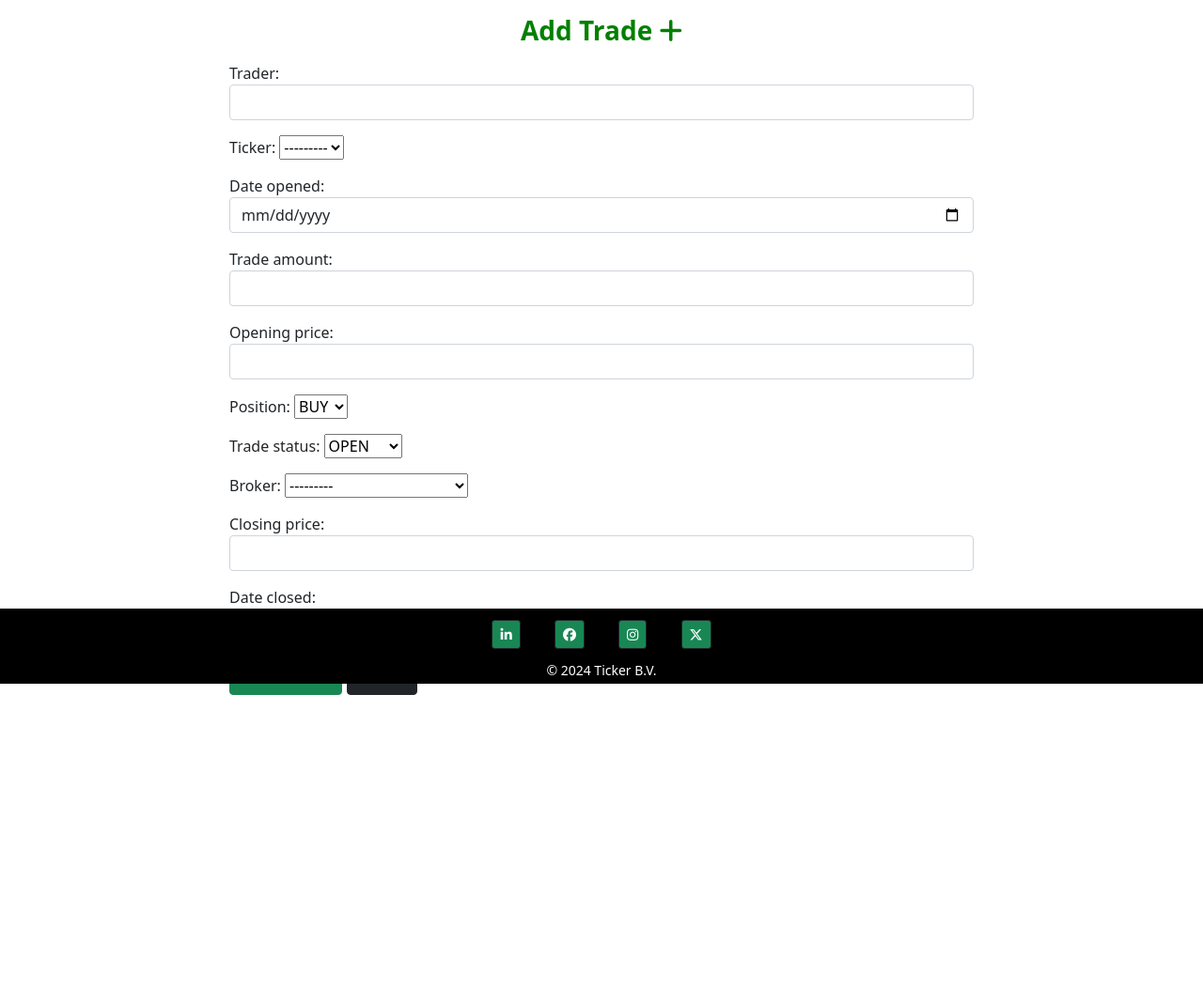
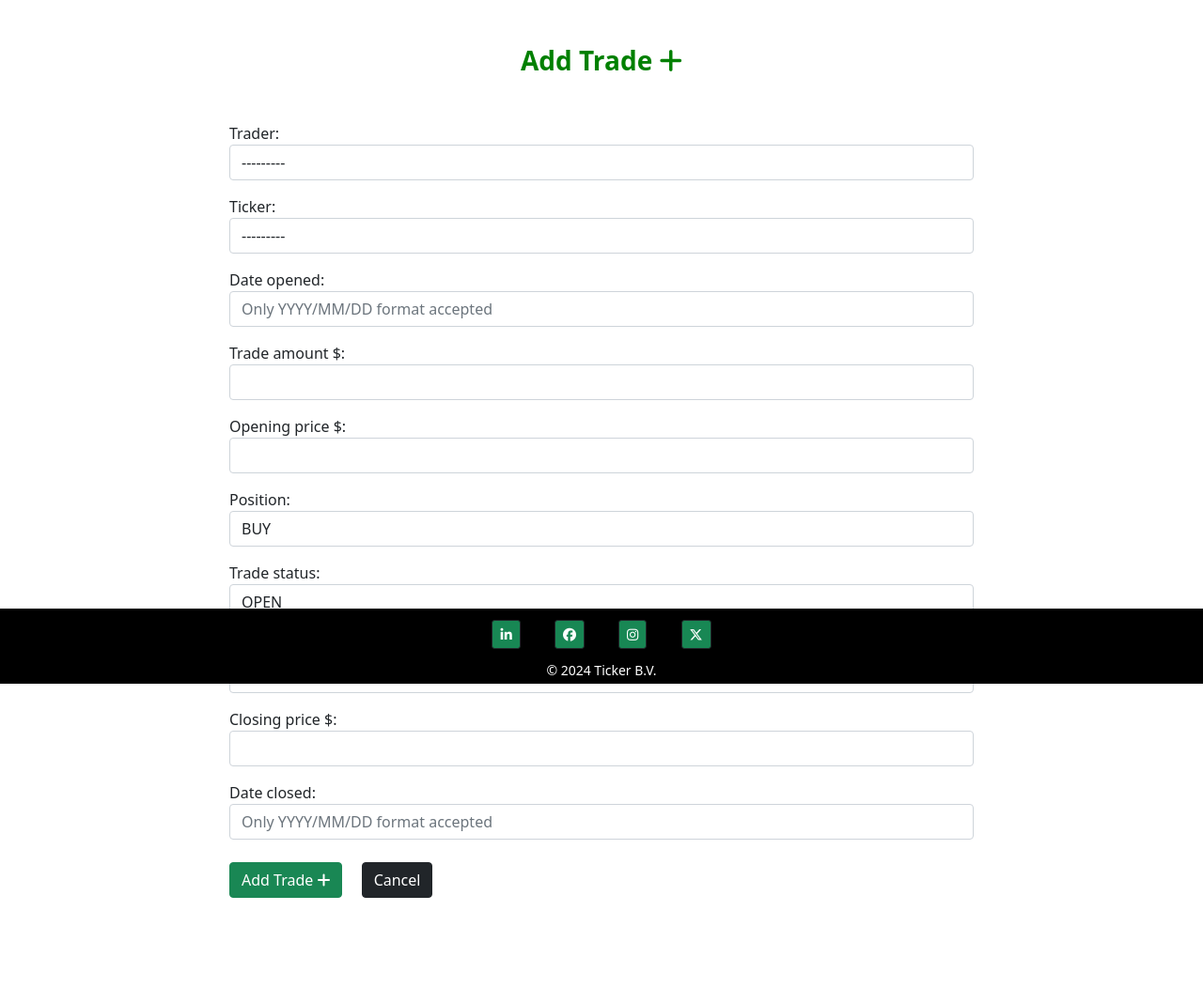
Before and after one commit to DannyGilligan/ticker, a Django app: page /add_trade/ in a window 1280 px wide. Shown: the part 72-1124 px from the top of the page at 94% size. Before the commit the page ends 812 px from the top, so only its background shows below. Run offline with Django 4.2, Linux system fonts and the light colour scheme.

Commit message:
Add for controls to tradedetailsform

```diff
--- a/trades/forms.py
+++ b/trades/forms.py
@@ -14,36 +14,51 @@ class TradeDetailsForm(forms.ModelForm):
             'trader': 'Trader',
             'ticker': 'Ticker',
             'date_opened': 'Date opened',
-            'trade_amount': 'Trade amount',
-            'opening_price': 'Opening price',
+            'trade_amount': 'Trade amount $',
+            'opening_price': 'Opening price $',
             'position': 'Position',
             'trade_status': 'Trade status',
             'broker': 'Broker',
-            'closing_price': 'Closing price',
+            'closing_price': 'Closing price $',
             'date_closed': 'Date closed',
         }
+
+
+
         widgets = {
-            'trader': forms.TextInput(attrs={'class': 'form-control'}),
+            'trader': forms.Select(attrs={'class': 'form-control'}),
+            'ticker': forms.Select(attrs={'class': 'form-control'}),
+            'date_opened': forms.DateInput(attrs={'class': 'form-control','placeholder':'Only YYYY/MM/DD format accepted'}),
+            'trade_amount': forms.NumberInput(attrs={'class': 'form-control'}),
+            'opening_price': forms.NumberInput(attrs={'class': 'form-control'}),
+            'position': forms.Select(attrs={'class': 'form-control'}),
+            'trade_status': forms.Select(attrs={'class': 'form-control'}),
+            'broker': forms.Select(attrs={'class': 'form-control'}),
+            'closing_price': forms.NumberInput(attrs={'class': 'form-control'}),
+            'date_closed': forms.DateInput(attrs={'class': 'form-control','placeholder':'Only YYYY/MM/DD format accepted'}),
 
-            'ticker': forms.Select(choices=STOCK_CHOICES),
+        }
 
-            'date_opened': forms.DateInput(
-                attrs={'type': 'date', 'placeholder': 'yyyy-mm-dd (DOB)', 'class': 'form-control'}
-            ),
+        # widgets = {
+        #     'trader': forms.TextInput(attrs={'class': 'form-control'}),
 
-            'trade_amount': forms.NumberInput(attrs={'class': 'form-control'}),
+        #     'ticker': forms.Select(choices=STOCK_CHOICES),
 
-            'opening_price': forms.NumberInput(attrs={'class': 'form-control'}),
 
-            'position': forms.Select(choices=POSITION_CHOICES),
 
-            'trade_status': forms.Select(choices=STATUS_CHOICES),
+        #     'trade_amount': forms.NumberInput(attrs={'class': 'form-control'}),
 
-            'broker': forms.Select(choices=BROKER_CHOICES),
+        #     'opening_price': forms.NumberInput(attrs={'class': 'form-control'}),
 
-            'closing_price': forms.NumberInput(attrs={'class': 'form-control'}),
+        #     'position': forms.Select(choices=POSITION_CHOICES),
 
-            'date_closed': forms.DateInput(
-                attrs={'type': 'date', 'placeholder': 'yyyy-mm-dd (DOB)', 'class': 'form-control'}
-            )
-        }
+        #     'trade_status': forms.Select(choices=STATUS_CHOICES),
+
+        #     'broker': forms.Select(choices=BROKER_CHOICES),
+
+        #     'closing_price': forms.NumberInput(attrs={'class': 'form-control'}),
+
+        #     'date_closed': forms.DateInput(
+        #         attrs={'type': 'date', 'placeholder': 'yyyy-mm-dd', 'class': 'form-control'}
+        #     )
+        # }
--- a/trades/templates/trades/add_trade.html
+++ b/trades/templates/trades/add_trade.html
@@ -6,14 +6,14 @@ the link is here: https://youtu.be/EUMpUUXKvP0?si=noWr2ZA1PkCwgyXt -->
 
 {% block body %}
 
-<h3 class="text-center m-3 fw-bold"  style="color: green;">Add Trade <i class="fa-solid fa-plus"></i></h3>
+<h3 class="text-center m-5 fw-bold"  style="color: green;">Add Trade <i class="fa-solid fa-plus"></i></h3>
 
 <!-- if the success token variable from the add_trade_details function in views.py
 is returned as True, the code below will run-->
 {% if success %}
     <div class="alert alert success text-center m-3" role="alert">
-        <p >Trade details added successfully</p>
-        <a href="{% url 'index' %}" class="alert-link">Return to Main Menu</a>
+        <p class="mt-5 fw-bold">Trade details added successfully</p>
+        <a href="{% url 'index' %}" class="btn btn-success mt-5">Return to Main Menu</a>
     </div>
 
 
@@ -25,8 +25,8 @@ is returned as False, the code below will run-->
         <form action="{% url 'add_trade' %}" method="POST">
             {% csrf_token %}
             {{ form.as_p }}
-            <button type="submit" class="btn btn-success">Add Trade <i class="fa-solid fa-plus"></i></button>
-            <a href="{% url 'index' %}" class="btn btn-dark">Cancel</a>
+            <button type="submit" class="btn btn-success mt-2">Add Trade <i class="fa-solid fa-plus"></i></button>
+            <a href="{% url 'index' %}" class="btn btn-dark mt-2 mx-3">Cancel</a>
         </form>
     </div>
 </div>
--- a/trades/views.py
+++ b/trades/views.py
@@ -84,7 +84,7 @@ def add_trade_details(request):
             trade_status = new_trade_status,
             broker = new_broker,
             closing_price = new_closing_price,
-            new_date_closed = date_closed
+            date_closed = new_date_closed
         )
 
         new_trade.save()
```
